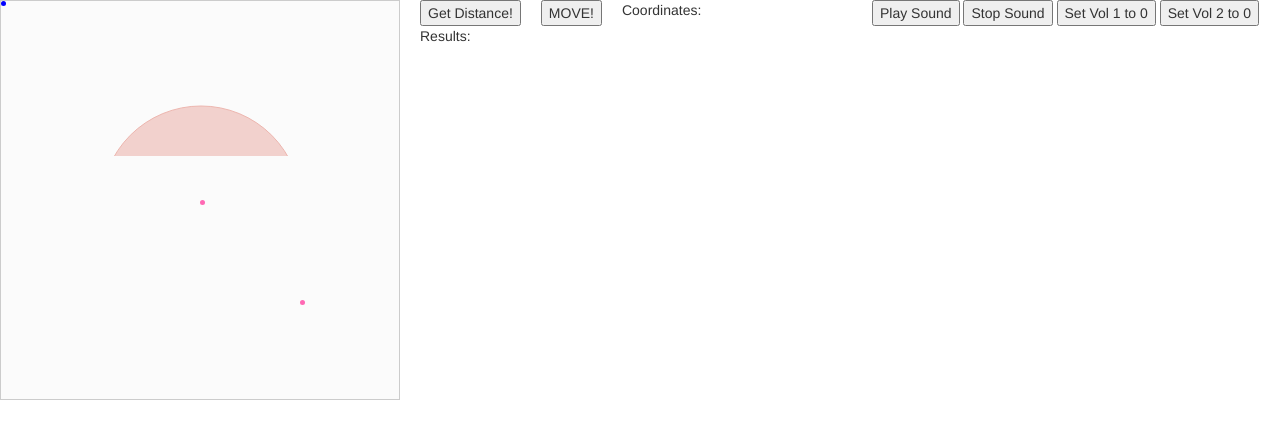
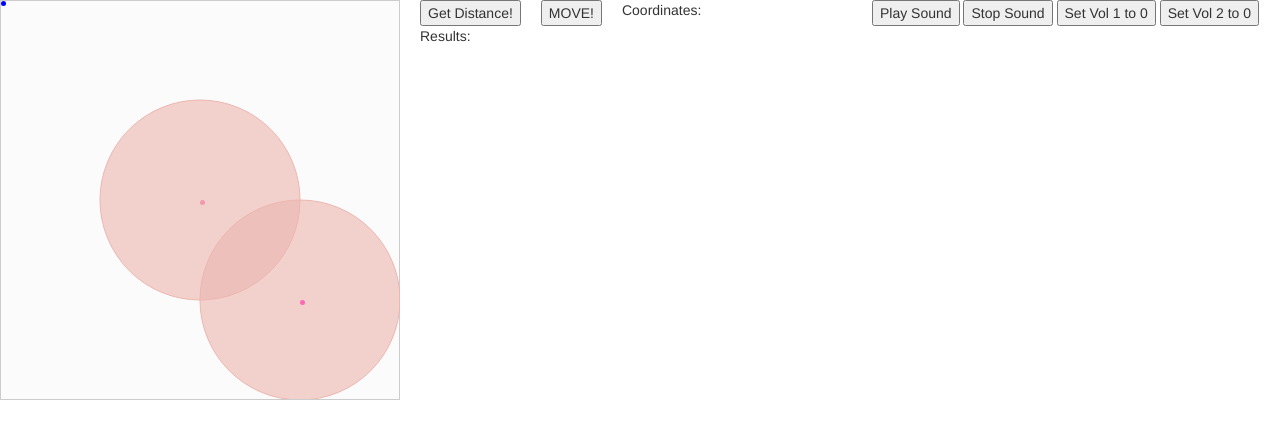
Before and after one commit to jayfresh/sound-map, a website: page src/index.html in a window 1280 px wide. Drawn offline with nearby package versions, Linux system fonts and the light colour scheme; files that its build step writes are made by us from their sources; no server answers.

Commit message:
makes svg size correct

```diff
--- a/src/scss/style.scss
+++ b/src/scss/style.scss
@@ -51,6 +51,14 @@ body {
 	position: relative;
 }
 
+svg {
+	height: 399px;
+	width: 400px;
+	position: absolute;
+	top: 0;
+	left: 0;
+}
+
 circle {
   fill: #EDB6AF;
   fill-opacity: 0.6;
```
